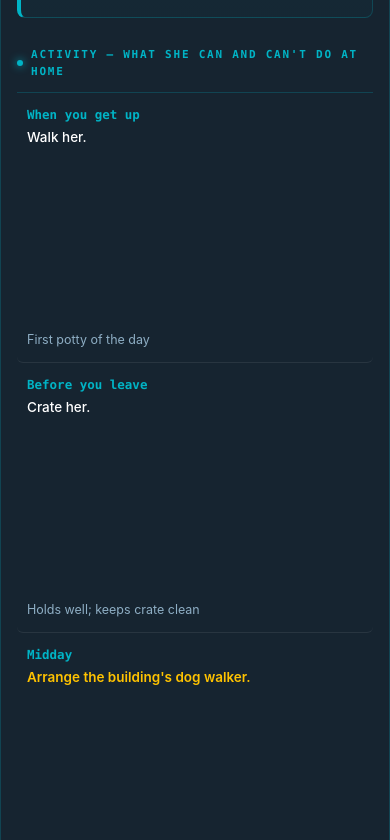
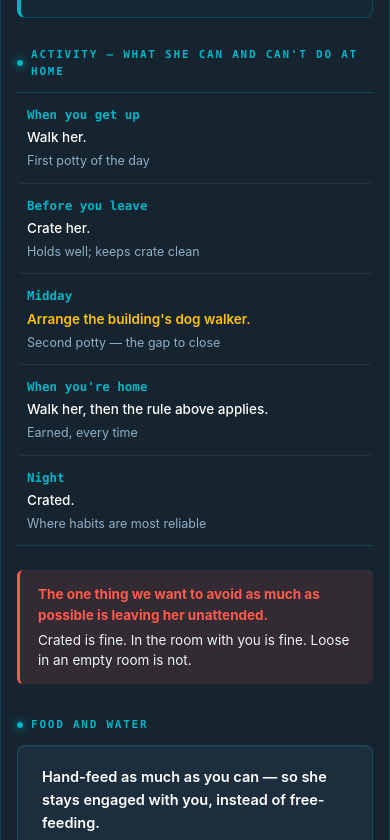
Before and after one commit to measmyself/bm-guest-7f3a9c2b, a plain HTML site: page index.html in a window 390 px wide. Shown: the part 1140-1980 px from the top of the page. Drawn offline with Linux system fonts and the light colour scheme.

Commit message:
phone: the day ledger had 200px of dead air under every line

```diff
--- a/index.html
+++ b/index.html
@@ -616,6 +616,13 @@
 
   html, body { background: #0D161F; margin: 0; }
   #yip-report-root .yip-footer { flex-wrap: wrap; gap: 10px; }
+  /* HIS SCREENSHOT 11:30 -- the day ledger has ~200px of dead air under every line
+     on a phone. Cause: .yip-action is `flex: 1 1 200px`, and at <=600px the row
+     turns `flex-direction: column`, so that 200px basis stops being a WIDTH and
+     becomes a HEIGHT. Every action grows to 200px tall. */
+  @media (max-width: 600px) {
+    #yip-report-root .yip-action { flex: 0 0 auto; }
+  }
   @media print {
     @page { size: Letter; margin: 14mm 12mm; }
     html, body { -webkit-print-color-adjust: exact; print-color-adjust: exact; }
```
